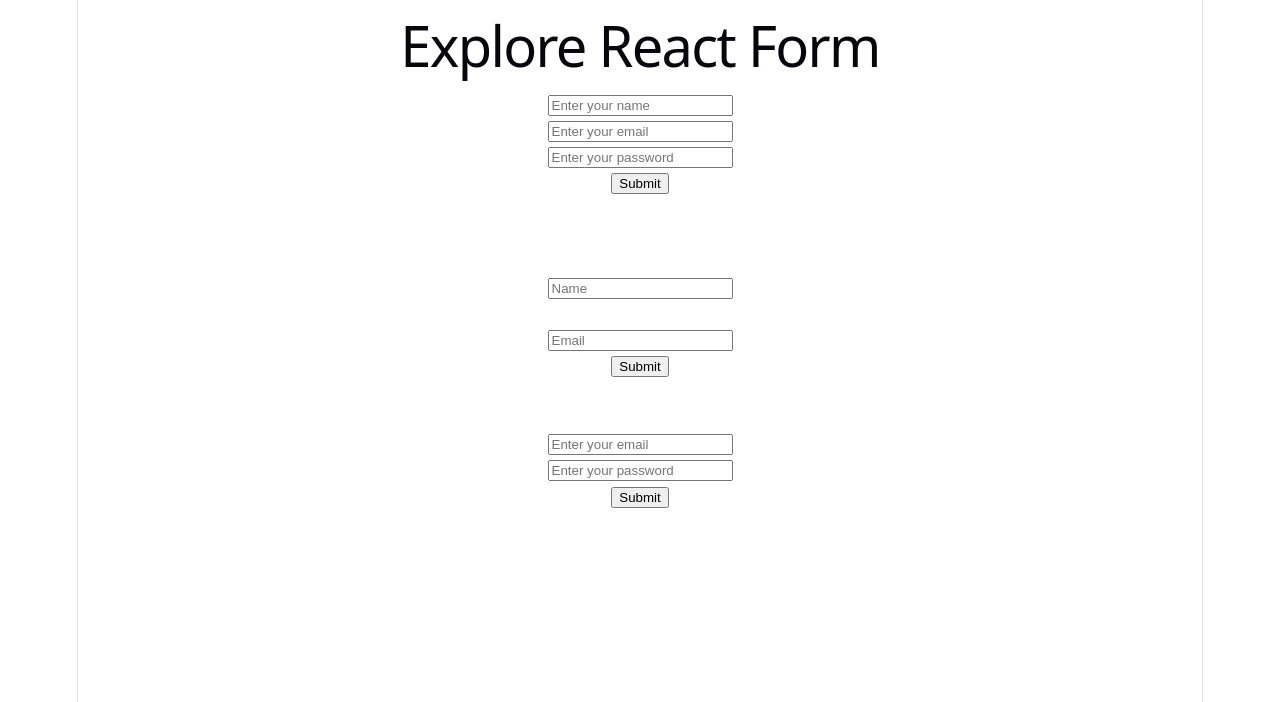
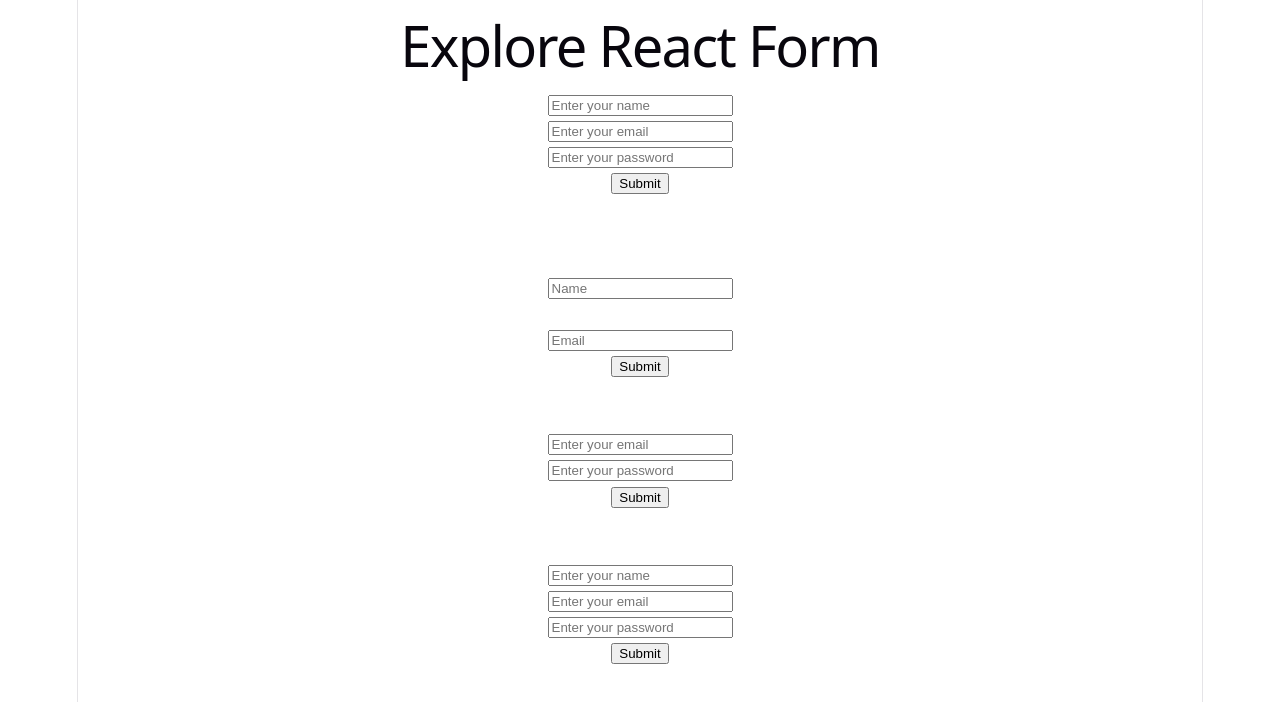
Before and after one commit to Atahar-Shihab/practicing-react-part-5, a React (Vite) app: page / in a window 1280 px wide. Shown: the top 702 px of the page. Built offline with nearby package versions, Linux system fonts and the light colour scheme.

Commit message:
added necessary components

```diff
--- a/src/App.jsx
+++ b/src/App.jsx
@@ -2,6 +2,7 @@ import SimpleForm from './components/SimpleForm/SimpleForm'
 import './App.css'
 import FormAction from './components/FormAction/FormAction'
 import ControlledField from './components/ControlledField/ControlledField'
+import HookForm from "./components/HookForm/HookForm.jsx"
 function App() {
 
 
@@ -18,6 +19,9 @@ function App() {
           <br />
           <br />
           <ControlledField></ControlledField>
+          <br />
+          <br />
+          <HookForm></HookForm>
     </>
   )
 }
--- /dev/null
+++ b/src/components/HookForm/HookForm.jsx
@@ -0,0 +1,26 @@
+
+const HookForm = () => {
+
+    const handleSubmit = (event) => {
+        event.preventDefault();
+        console.log('Form submitted');
+        console.log(event.target);
+        console.log(event.target[0].value);
+    };
+
+    return (
+        <div>
+            <form onSubmit={handleSubmit }>
+                <input type="text" name="name" placeholder="Enter your name" />
+                <br />
+                <input type="email" name="email" placeholder="Enter your email" />
+                <br />
+                <input type="password" name="password" placeholder="Enter your password" />
+                <br />
+                <button type="submit">Submit</button>
+            </form>
+        </div>
+    );
+};
+
+export default HookForm;
```
Also changed, not shown: src/hooks/useInputField.jsx (added, +17 -0 lines).
